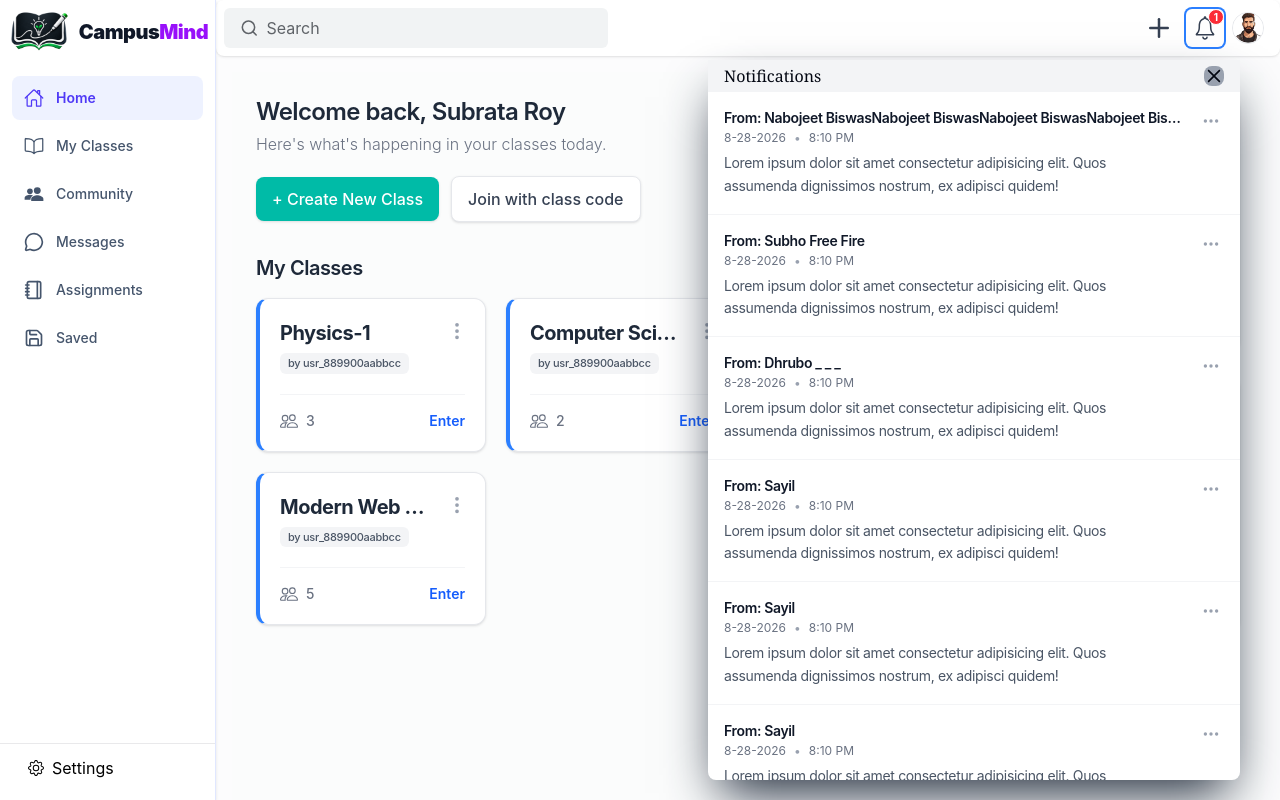
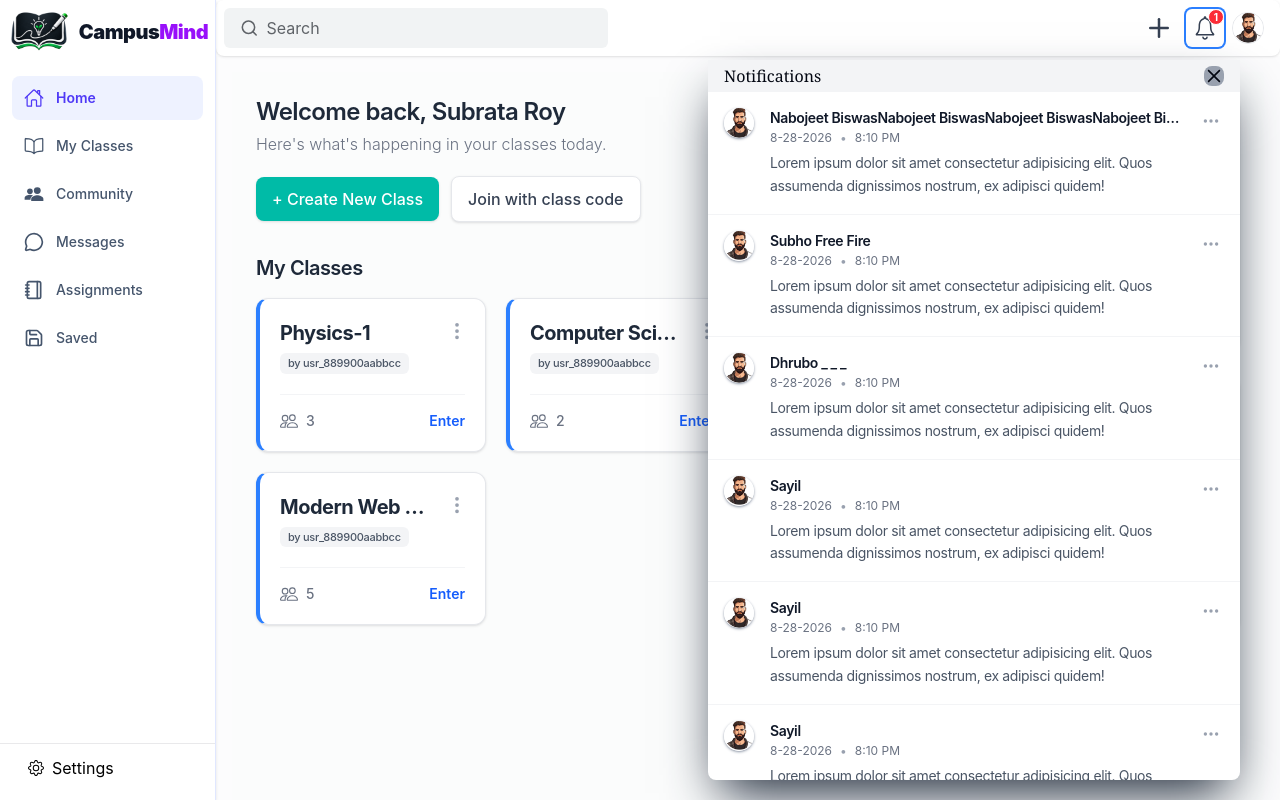
Before and after one commit to subrataroy912/Campus-Mind, a React (Vite) app: page /dashboard in a window 1280 px wide. Both pictures are taken after a click on the button "Notifications". Built offline with nearby package versions, Linux system fonts and the light colour scheme.

Commit message:
improved notificartion card

```diff
--- a/src/components/notification/NotificationCard.jsx
+++ b/src/components/notification/NotificationCard.jsx
@@ -1,7 +1,7 @@
 import { MenuIcon } from "lucide-react";
 import { BsThreeDots } from "react-icons/bs";
 import { CgClose } from "react-icons/cg";
-
+import avatar from "../../assets/avatar.png"
 function NotificationCard({ onClose }) {
   return (
     <div
@@ -11,15 +11,15 @@ function NotificationCard({ onClose }) {
         <CgClose className="bg-gray-400 rounded-lg text-xl cursor-pointer" onClick={onClose} />
       </div>
       <div className="flex flex-col items-center w-full overflow-y-auto">
-        <NotificationCardItems author={"Nabojeet BiswasNabojeet BiswasNabojeet BiswasNabojeet BiswasNabojeet BiswasNabojeet BiswasNabojeet BiswasNabojeet BiswasNabojeet BiswasNabojeet Biswas"} createdAt={"8-28-2026"} timestamp={"8:10 PM"} content={"Lorem ipsum dolor sit amet consectetur adipisicing elit. Quos assumenda dignissimos nostrum, ex adipisci quidem!"} />
-        <NotificationCardItems author={"Subho Free Fire"} createdAt={"8-28-2026"} timestamp={"8:10 PM"} content={"Lorem ipsum dolor sit amet consectetur adipisicing elit. Quos assumenda dignissimos nostrum, ex adipisci quidem!"} />
-        <NotificationCardItems author={"Dhrubo _ _ _"} createdAt={"8-28-2026"} timestamp={"8:10 PM"} content={"Lorem ipsum dolor sit amet consectetur adipisicing elit. Quos assumenda dignissimos nostrum, ex adipisci quidem!"} />
-        <NotificationCardItems author={"Sayil"} createdAt={"8-28-2026"} timestamp={"8:10 PM"} content={"Lorem ipsum dolor sit amet consectetur adipisicing elit. Quos assumenda dignissimos nostrum, ex adipisci quidem!"} />
-        <NotificationCardItems author={"Sayil"} createdAt={"8-28-2026"} timestamp={"8:10 PM"} content={"Lorem ipsum dolor sit amet consectetur adipisicing elit. Quos assumenda dignissimos nostrum, ex adipisci quidem!"} />
-        <NotificationCardItems author={"Sayil"} createdAt={"8-28-2026"} timestamp={"8:10 PM"} content={"Lorem ipsum dolor sit amet consectetur adipisicing elit. Quos assumenda dignissimos nostrum, ex adipisci quidem!"} />
-        <NotificationCardItems author={"Sayil"} createdAt={"8-28-2026"} timestamp={"8:10 PM"} content={"Lorem ipsum dolor sit amet consectetur adipisicing elit. Quos assumenda dignissimos nostrum, ex adipisci quidem!"} />
-        <NotificationCardItems author={"Sayil"} createdAt={"8-28-2026"} timestamp={"8:10 PM"} content={"Lorem ipsum dolor sit amet consectetur adipisicing elit. Quos assumenda dignissimos nostrum, ex adipisci quidem!"} />
-        <NotificationCardItems author={"Sayil"} createdAt={"8-28-2026"} timestamp={"8:10 PM"} content={"Lorem ipsum dolor sit amet consectetur adipisicing elit. Quos assumenda dignissimos nostrum, ex adipisci quidem!"} />
+        <NotificationCardItems avatar={avatar} author={"Nabojeet BiswasNabojeet BiswasNabojeet BiswasNabojeet BiswasNabojeet BiswasNabojeet BiswasNabojeet BiswasNabojeet BiswasNabojeet BiswasNabojeet Biswas"} createdAt={"8-28-2026"} timestamp={"8:10 PM"} content={"Lorem ipsum dolor sit amet consectetur adipisicing elit. Quos assumenda dignissimos nostrum, ex adipisci quidem!"} />
+        <NotificationCardItems avatar={avatar} author={"Subho Free Fire"} createdAt={"8-28-2026"} timestamp={"8:10 PM"} content={"Lorem ipsum dolor sit amet consectetur adipisicing elit. Quos assumenda dignissimos nostrum, ex adipisci quidem!"} />
+        <NotificationCardItems avatar={avatar} author={"Dhrubo _ _ _"} createdAt={"8-28-2026"} timestamp={"8:10 PM"} content={"Lorem ipsum dolor sit amet consectetur adipisicing elit. Quos assumenda dignissimos nostrum, ex adipisci quidem!"} />
+        <NotificationCardItems avatar={avatar} author={"Sayil"} createdAt={"8-28-2026"} timestamp={"8:10 PM"} content={"Lorem ipsum dolor sit amet consectetur adipisicing elit. Quos assumenda dignissimos nostrum, ex adipisci quidem!"} />
+        <NotificationCardItems avatar={avatar} author={"Sayil"} createdAt={"8-28-2026"} timestamp={"8:10 PM"} content={"Lorem ipsum dolor sit amet consectetur adipisicing elit. Quos assumenda dignissimos nostrum, ex adipisci quidem!"} />
+        <NotificationCardItems avatar={avatar} author={"Sayil"} createdAt={"8-28-2026"} timestamp={"8:10 PM"} content={"Lorem ipsum dolor sit amet consectetur adipisicing elit. Quos assumenda dignissimos nostrum, ex adipisci quidem!"} />
+        <NotificationCardItems avatar={avatar} author={"Sayil"} createdAt={"8-28-2026"} timestamp={"8:10 PM"} content={"Lorem ipsum dolor sit amet consectetur adipisicing elit. Quos assumenda dignissimos nostrum, ex adipisci quidem!"} />
+        <NotificationCardItems avatar={avatar} author={"Sayil"} createdAt={"8-28-2026"} timestamp={"8:10 PM"} content={"Lorem ipsum dolor sit amet consectetur adipisicing elit. Quos assumenda dignissimos nostrum, ex adipisci quidem!"} />
+        <NotificationCardItems avatar={avatar} author={"Sayil"} createdAt={"8-28-2026"} timestamp={"8:10 PM"} content={"Lorem ipsum dolor sit amet consectetur adipisicing elit. Quos assumenda dignissimos nostrum, ex adipisci quidem!"} />
       </div>
     </div>
   )
@@ -27,13 +27,29 @@ function NotificationCard({ onClose }) {
 
 export default NotificationCard;
 
-function NotificationCardItems({ author, createdAt, timestamp, content }) {
+function NotificationCardItems({
+  author,
+  avatar,
+  createdAt,
+  timestamp,
+  content,
+}) {
   return (
     <div className="w-full flex justify-between items-start gap-4 p-4 border-b border-gray-100 last:border-b-0 hover:bg-gray-50 transition-colors">
-      {/* Left Side: Content Area */}
+
+      {/* Avatar */}
+      <div className="shrink-0 rounded-full shadow-sm shadow-gray-400">
+        <img
+          src={avatar}
+          alt={`${author}'s avatar`}
+          className="w-7.5 h-7.5 rounded-full object-cover"
+        />
+      </div>
+
+      {/* Notification Content */}
       <div className="flex flex-col flex-1 min-w-0">
         <h4 className="text-sm font-semibold text-gray-900 tracking-tight truncate">
-          From: {author}
+          {author}
         </h4>
 
         <div className="flex items-center space-x-2 mt-0.5">
@@ -47,9 +63,10 @@ function NotificationCardItems({ author, createdAt, timestamp, content }) {
         </p>
       </div>
 
-      {/* Right Side: Actions */}
+      {/* Actions */}
       <div className="shrink-0">
         <button
+          type="button"
           aria-label="Notification options"
           className="p-1 rounded-full text-gray-400 hover:text-gray-600 hover:bg-gray-100 transition-colors"
         >
```
